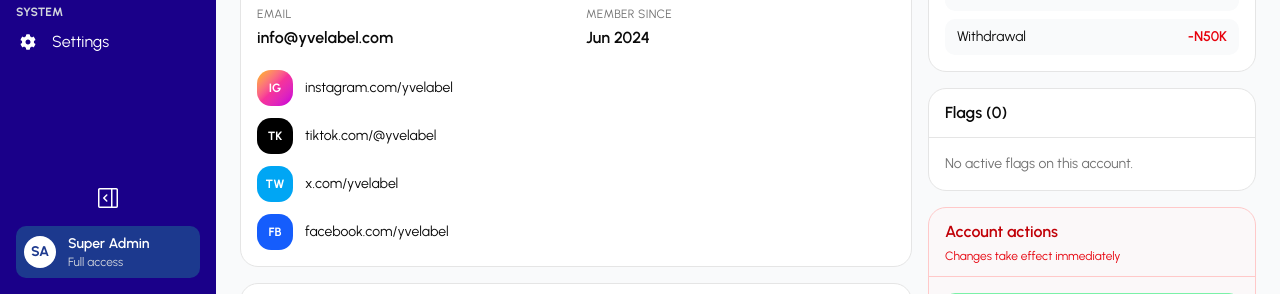
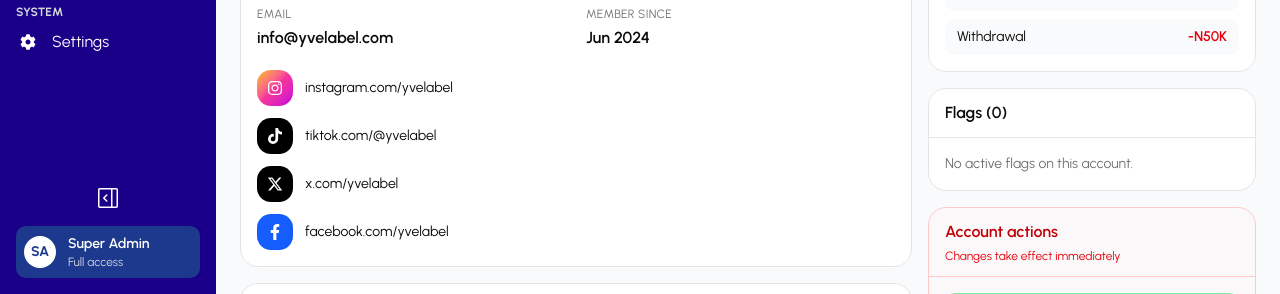
Before and after one commit to Dhavisco/Majen-Admin, a Next.js app: page /dashboard/designers/1 in a window 1280 px wide. Shown: the part 506-800 px from the top of the page. Built offline with nearby package versions, Linux system fonts and the light colour scheme.

Commit message:
feat: designer profile social icons

```diff
--- a/app/dashboard/designers/[id]/DesignerProfileTabs.tsx
+++ b/app/dashboard/designers/[id]/DesignerProfileTabs.tsx
@@ -3,6 +3,9 @@
 import React, { useMemo, useState } from 'react'
 import Link from 'next/link'
 import { FaFlag, FaCheckCircle, FaBan, FaMinusCircle } from 'react-icons/fa'
+import { FaFacebookF, FaInstagram } from 'react-icons/fa'
+import { FaTiktok, FaXTwitter } from 'react-icons/fa6'
+import type { IconType } from 'react-icons'
 
 import { Button } from '@/components/ui/button'
 import type { Designer } from '@/app/dashboard/designers/data'
@@ -21,11 +24,11 @@ const tabs: Array<{ id: TabId; label: string }> = [
     { id: 'reviews', label: 'Reviews' },
 ]
 
-const iconByPlatform: Record<string, { label: string; className: string }> = {
-    IG: { label: 'IG', className: 'bg-gradient-to-br from-amber-400 via-pink-500 to-fuchsia-600 text-white' },
-    TT: { label: 'TK', className: 'bg-black text-white' },
-    X: { label: 'TW', className: 'bg-sky-500 text-white' },
-    FB: { label: 'FB', className: 'bg-blue-600 text-white' },
+const iconByPlatform: Record<string, { Icon: IconType; className: string; iconClassName?: string }> = {
+    IG: { Icon: FaInstagram, className: 'bg-gradient-to-br from-amber-400 via-pink-500 to-fuchsia-600 text-white' },
+    TT: { Icon: FaTiktok, className: 'bg-black text-white' },
+    X: { Icon: FaXTwitter, className: 'bg-black text-white' },
+    FB: { Icon: FaFacebookF, className: 'bg-blue-600 text-white' },
 }
 
 const ProductStatusPill = ({ status }: { status: 'Active' | 'Pending review' | 'Rejected' }) => {
@@ -152,11 +155,11 @@ export default function DesignerProfileTabs({ designer }: DesignerProfileTabsPro
                                 </div>
                                 <div className="space-y-3 md:col-span-2">
                                     {designer.socials.map((social) => {
-                                        const icon = iconByPlatform[social.platform] ?? { label: social.platform, className: 'bg-gray-200 text-gray-700' }
+                                        const icon = iconByPlatform[social.platform]
                                         return (
                                             <a key={social.platform + social.handle} href={social.url} className="flex items-center gap-3 text-sm text-[#1A0089] hover:underline break-all">
-                                                <span className={`inline-flex h-9 w-9 items-center justify-center rounded-xl text-xs font-bold ${icon.className}`}>
-                                                    {icon.label}
+                                                <span className={`inline-flex h-9 w-9 items-center justify-center rounded-xl text-xs font-bold ${icon?.className ?? 'bg-gray-200 text-gray-700'}`}>
+                                                    {icon ? <icon.Icon className={icon.iconClassName ?? 'h-4 w-4'} /> : social.platform}
                                                 </span>
                                                 {social.handle}
                                             </a>
@@ -188,7 +191,13 @@ export default function DesignerProfileTabs({ designer }: DesignerProfileTabsPro
                         <div className="overflow-hidden rounded-2xl border bg-white">
                             <div className="flex items-center justify-between border-b px-3 py-3 sm:px-4">
                                 <span className="font-semibold">Balance</span>
-                                <button type="button" className="text-xs sm:text-sm font-semibold text-[#1A0089] hover:underline">History →</button>
+                                <button
+                                    type="button"
+                                    onClick={() => setActiveTab('financials')}
+                                    className="text-xs sm:text-sm font-semibold text-[#1A0089] hover:underline"
+                                >
+                                    History →
+                                </button>
                             </div>
                             <div className="border-b p-3 sm:p-4">
                                 <p className="text-sm text-muted-foreground">Current balance</p>
```
